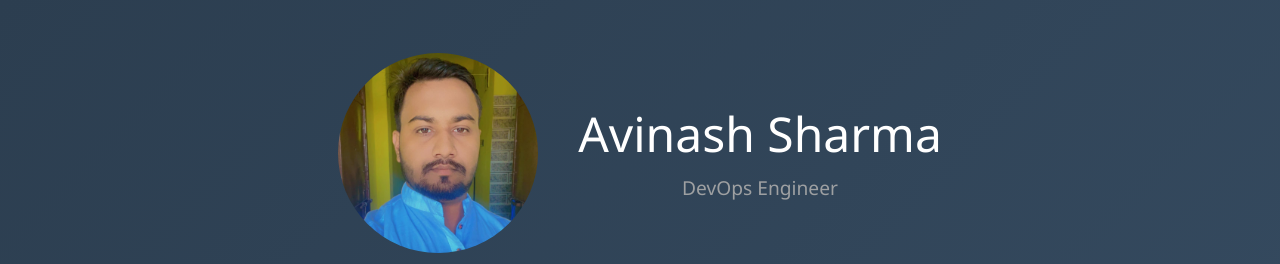
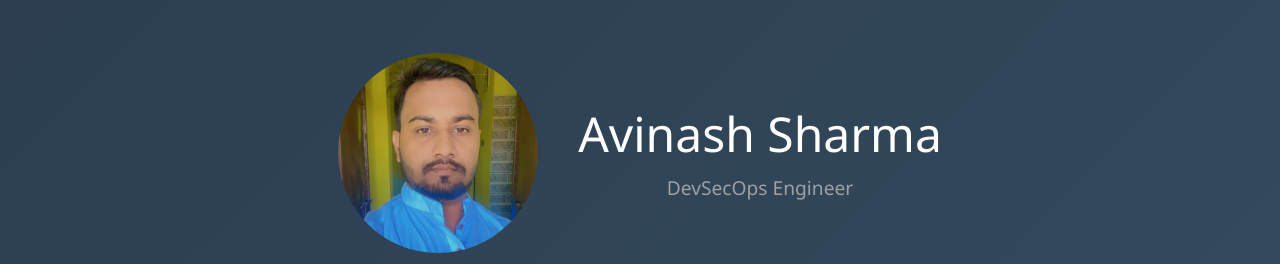
Before and after one commit to avinash-sharma-121/react-testing-with-jenkins, a React (Create React App) app: page / in a window 1280 px wide. Shown: the top 264 px of the page. Built offline with nearby package versions, Linux system fonts and the light colour scheme.

Commit message:
git webhook testing

```diff
--- a/src/App.js
+++ b/src/App.js
@@ -13,7 +13,7 @@ function App() {
 
   <div className="profile-details">
     <h1>Avinash Sharma</h1>
-    <p>DevOps Engineer</p>
+    <p>DevSecOps Engineer</p>
   </div>
 </header>
 
```
